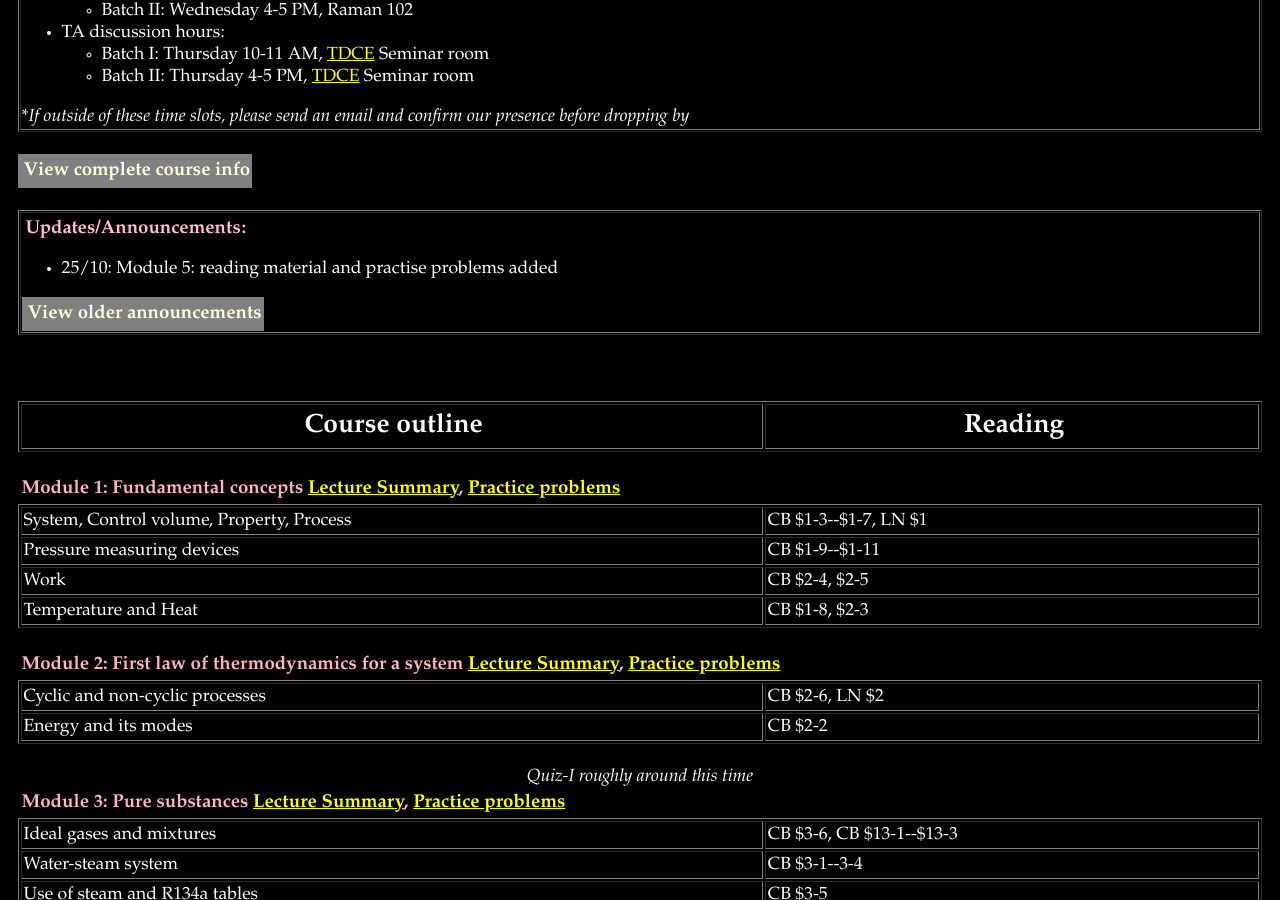
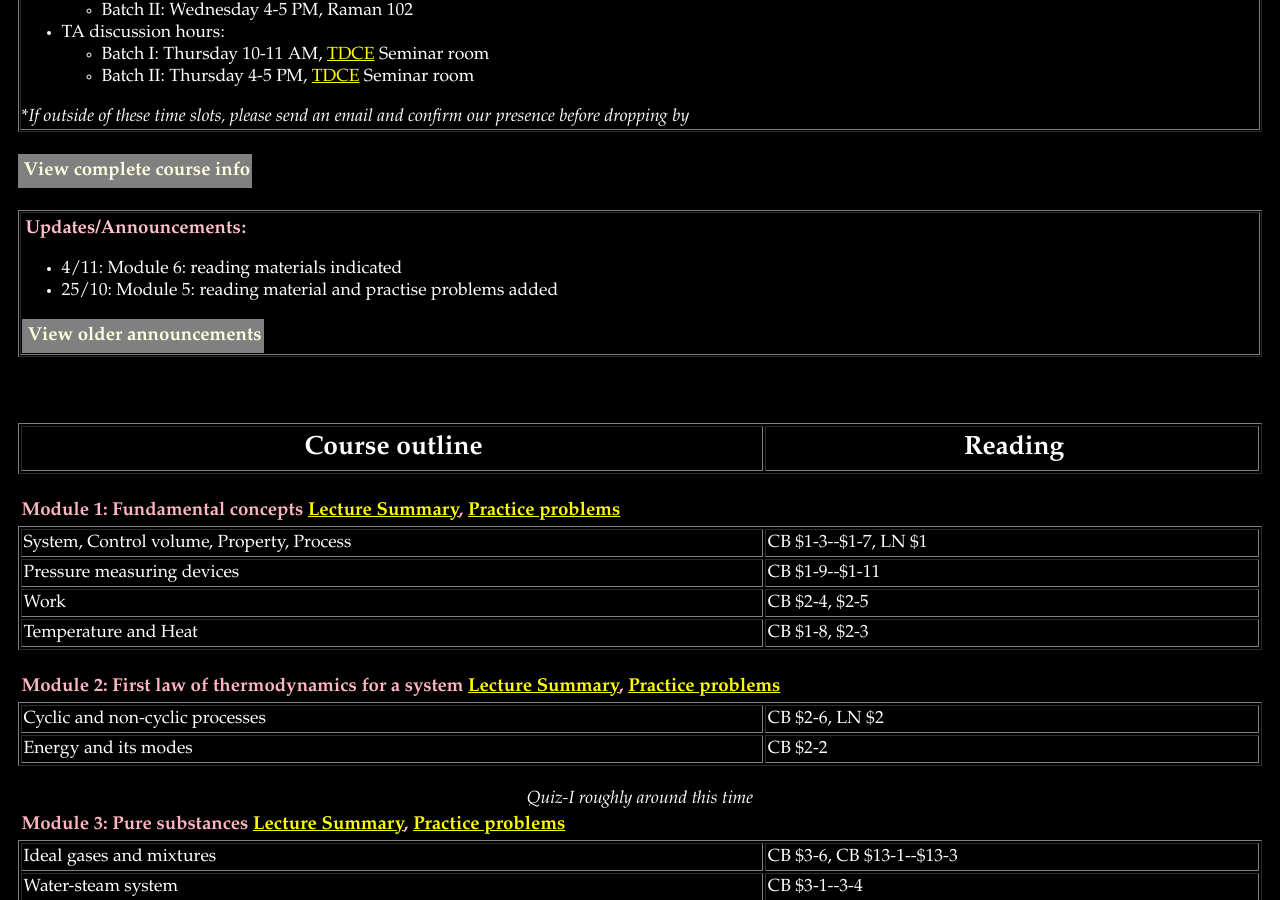
Before and after one commit to krithikasivaram/krithikasivaram.github.io, a Jekyll site: the page teaching/ME1100_Jul_Nov_2019.html, which Jekyll copies as it is, in a window 1280 px wide and 900 px high, scrolled down 459 px. Built offline with Jekyll 4.4.1, drawn with Linux system fonts in a browser that asks for light colours.

Commit message:
update log me1100

```diff
--- a/teaching/ME1100_Jul_Nov_2019.html
+++ b/teaching/ME1100_Jul_Nov_2019.html
@@ -202,6 +202,7 @@ Email: varuns@iitm.ac.in </li>
 <h3> <font color="pink">
 Updates/Announcements:</font></h3>
 <ul>
+	<li>4/11: Module 6: reading materials indicated
 	<li>25/10: Module 5: reading material and practise problems added
 </ul>
 <button class="collapsible"><h5>View older announcements</h5></button>
```
